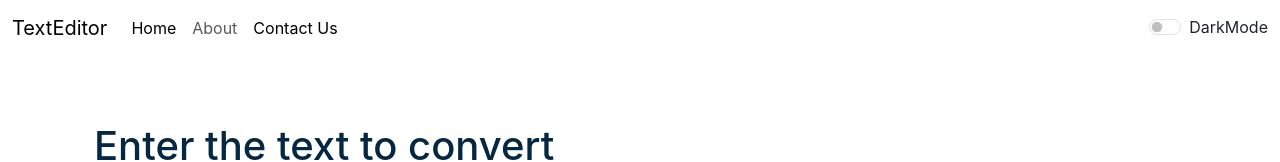
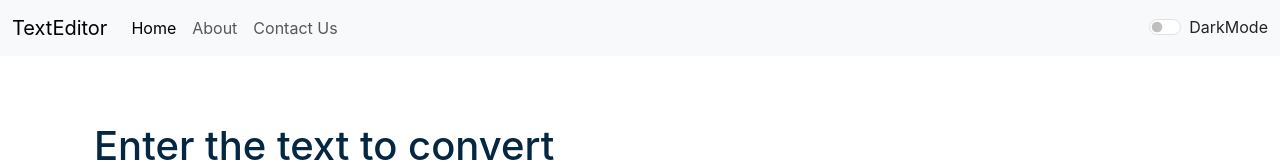
Before and after one commit to himughanakash/TextEditor, a React (Create React App) app: page / in a window 1280 px wide. Shown: the top 162 px of the page. Built offline with nearby package versions, Linux system fonts and the light colour scheme.

Commit message:
Update Navbar.js

```diff
--- a/src/components/Navbar.js
+++ b/src/components/Navbar.js
@@ -1,47 +1,64 @@
-import React from 'react'
+import React from 'react';
 import PropTypes from 'prop-types';
 import { Link } from 'react-router-dom';
 
 export default function Navbar(props) {
+  const openEmailClient = () => {
+    window.location.href = 'mailto:upSkill277@gmail.com';
+  };
+
   return (
-    <nav className={`navbar navbar-expand-lg navbar-${props.mode} bs-${props.mode}`}>
+    <nav className={`navbar navbar-expand-lg navbar-${props.mode} bg-${props.mode}`}>
       <div className="container-fluid">
-            <Link className="navbar-brand" to="/">{props.title}</Link>
-            <button className="navbar-toggler" type="button" data-bs-toggle="collapse" data-bs-target="#navbarSupportedContent" aria-controls="navbarSupportedContent" aria-expanded="false" aria-label="Toggle navigation">
-                <span className="navbar-toggler-icon"></span>
+        <Link className="navbar-brand" to="/"> {props.title}</Link>
+        <button
+          className="navbar-toggler" type="button" data-bs-toggle="collapse" data-bs-target="#navbarSupportedContent" aria-controls="navbarSupportedContent" aria-expanded="false" aria-label="Toggle navigation"> <span className="navbar-toggler-icon"></span>
         </button>
         <div className="collapse navbar-collapse" id="navbarSupportedContent">
           <ul className="navbar-nav me-auto mb-2 mb-lg-0">
             <li className="nav-item">
-                        <Link className="nav-link active" aria-current="page" to="/">Home</Link>
+              <Link className="nav-link active" aria-current="page" to="/">
+                Home
+              </Link>
             </li>
             <li className="nav-item">
-                        <Link className="nav-link" to="/about">{props.aboutText}</Link>
+              <Link className="nav-link" to="/about">
+                {props.aboutText}
+              </Link>
             </li>
             <li className="nav-item">
-                        <Link className="nav-link active" aria-current="page" to="/">Contact Us</Link>
+              <button className="btn btn-link nav-link" onClick={openEmailClient}>
+                Contact Us
+              </button>
             </li>
           </ul>
-                {/*<form className="d-flex">
-                <input className="form-control me-2" type="search" placeholder="Search" aria-label="Search" />
-                <button className="btn btn-outline-success" type="submit">Search</button>
-                </form> */}
-                <div className={`form-check form-switch text-${props.mode==='light'?'dark':'light'}`}>
-                    <input className="form-check-input" onClick={props.toggleMode} type="checkbox" id="flexSwitchCheckDefault"/>
-                    <label className="form-check-label" htmlFor="flexSwitchCheckDefault">DarkMode</label>
+          <div
+            className={`form-check form-switch text-${
+              props.mode === 'light' ? 'dark' : 'light'
+            }`}
+          >
+            <input
+              className="form-check-input"
+              onClick={props.toggleMode}
+              type="checkbox"
+              id="flexSwitchCheckDefault"
+            />
+            <label className="form-check-label" htmlFor="flexSwitchCheckDefault">
+              DarkMode
+            </label>
           </div>
         </div>
       </div>
     </nav>
-  )
+  );
 }
 
 Navbar.propTypes = {
   title: PropTypes.string.isRequired,
-  aboutText: PropTypes.string.isRequired
-}
+  aboutText: PropTypes.string.isRequired,
+};
 
 Navbar.defaultProps = {
   title: 'Set title here',
-  aboutText: 'About'
+  aboutText: 'About',
 };
```
Lines whose indentation alone changed are shown as unchanged.
